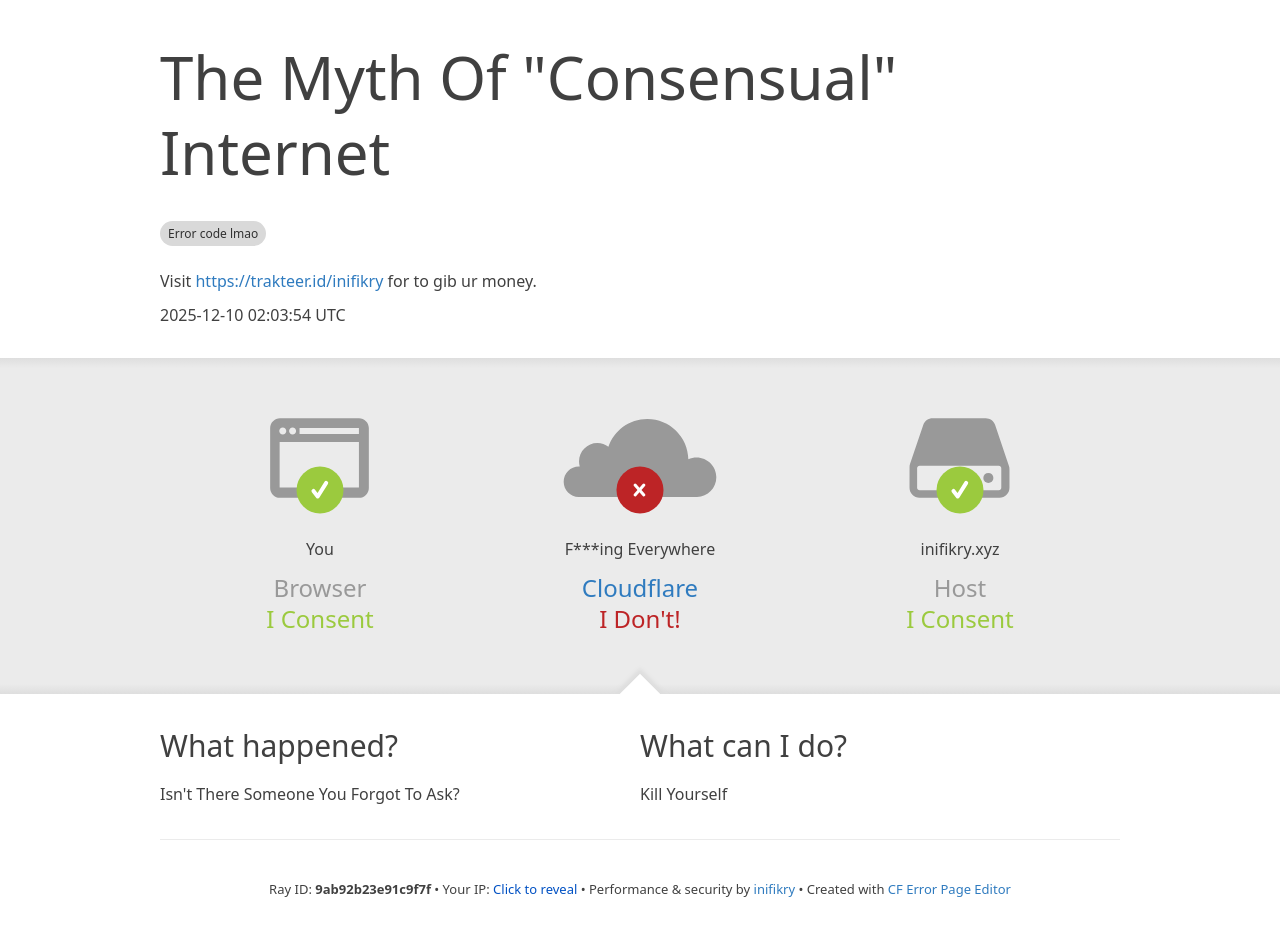
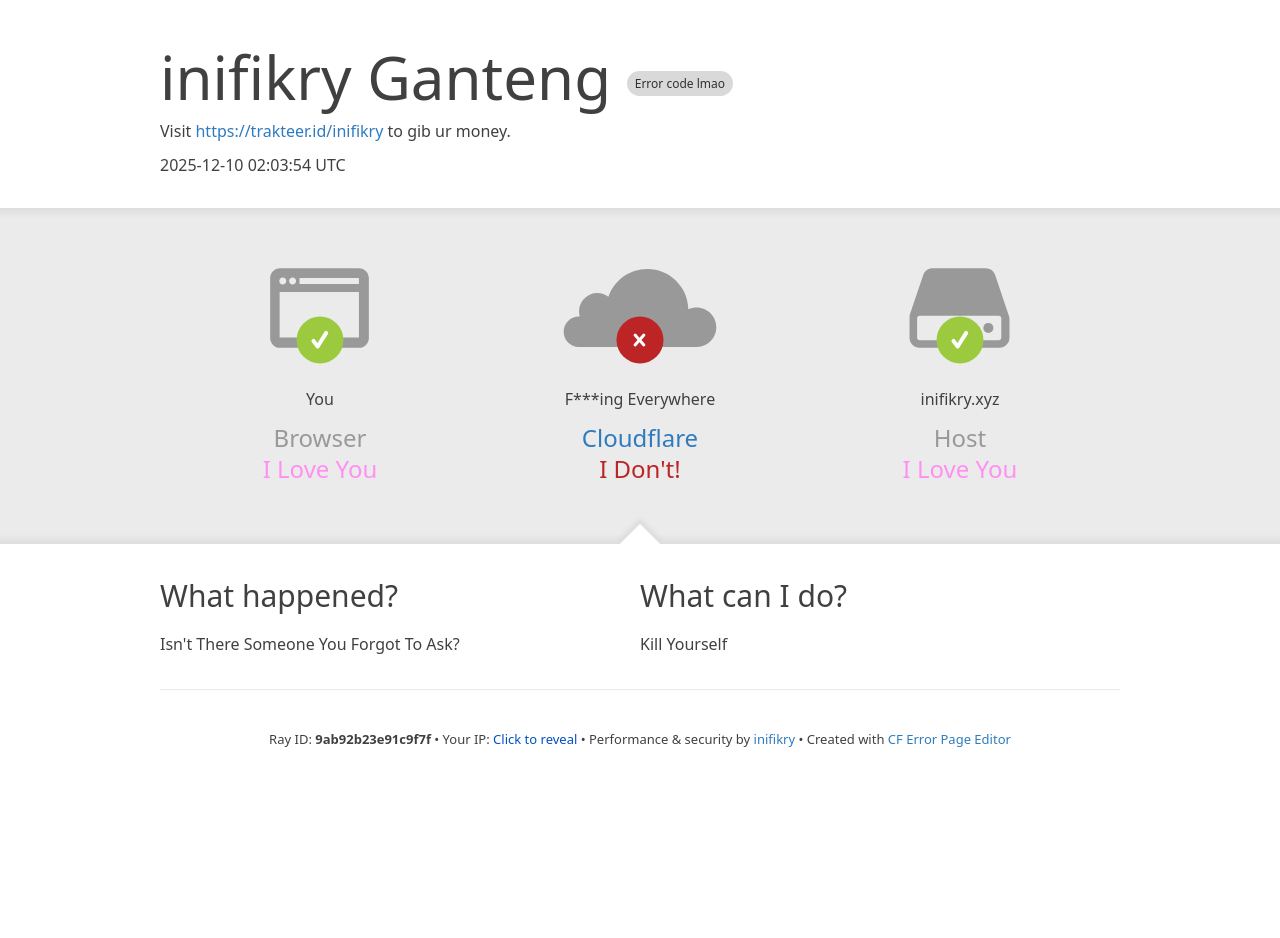
Before and after one commit to inifikry/inifikry.xyz, a website: page public/index.html in a window 1280 px wide. After the commit the page ends 800 px from the top, so only its background shows below. Drawn offline with Linux system fonts and the light colour scheme.

Commit message:
Update index.html

```diff
--- a/public/index.html
+++ b/public/index.html
@@ -1,7 +1,7 @@
 <!DOCTYPE html>
 <!-- saved from url=(0049)https://virt.moe/cloudflare-error-page/s/6x9yytkz -->
 <html class="no-js" lang="en-US"><plasmo-csui><template shadowrootmode="open"><div id="plasmo-shadow-container" style="z-index: 2147483647; position: relative;"><div id="plasmo-overlay-0" class="plasmo-csui-container" style="display: flex; position: absolute; top: 0px; left: 0px;"></div></div></template></plasmo-csui><plasmo-csui><template shadowrootmode="open"><div id="plasmo-shadow-container" style="z-index: 2147483647; position: relative;"><div id="plasmo-overlay-0" class="plasmo-csui-container" style="display: flex; position: absolute; top: 0px; left: 0px;"></div></div></template></plasmo-csui><!--<![endif]--><head><meta http-equiv="Content-Type" content="text/html; charset=UTF-8">
-<title>The Myth Of "Consensual" Internet</title>
+<title>inifikry Ganteng</title>
 
 
 <meta http-equiv="X-UA-Compatible" content="IE=Edge">
@@ -25,11 +25,11 @@
     <div id="cf-error-details" class="p-0">
         <header class="mx-auto pt-10 lg:pt-6 lg:px-8 w-240 lg:w-full mb-8">
             <h1 class="inline-block sm:block sm:mb-2 font-light text-60 lg:text-4xl text-black-dark leading-tight mr-2">
-                <span class="inline-block">The Myth Of "Consensual" Internet</span>
+                <span class="inline-block">inifikry Ganteng</span>
                 <span class="code-label">Error code lmao</span>
             </h1>
             <div>
-                Visit <a href="https://trakteer.id/inifikry" target="_blank" rel="noopener noreferrer">https://trakteer.id/inifikry</a> for to gib ur money.
+                Visit <a href="https://trakteer.id/inifikry" target="_blank" rel="noopener noreferrer">https://trakteer.id/inifikry</a> to gib ur money.
             </div>
             <div class="mt-3">2025-12-10 02:03:54 UTC</div>
         </header>
@@ -43,7 +43,7 @@
                         </div>
                         <span class="md:block w-full truncate">You</span>
                         <h3 class="md:inline-block mt-3 md:mt-0 text-2xl text-gray-600 font-light leading-1.3">Browser</h3>
-                        <span class="leading-1.3 text-2xl" style="color: #9bca3e">I Consent</span>
+                        <span class="leading-1.3 text-2xl" style="color: #ff90f1">I Love You</span>
                     </div>
                     <div id="cf-cloudflare-status" class="cf-error-source relative w-1/3 md:w-full py-15 md:p-0 md:py-8 md:text-left md:border-solid md:border-0 md:border-b md:border-gray-400 overflow-hidden float-left md:float-none text-center">
                         <div class="relative mb-10 md:m-0">
@@ -61,7 +61,7 @@
                         </div>
                         <span class="md:block w-full truncate">inifikry.xyz</span>
                         <h3 class="md:inline-block mt-3 md:mt-0 text-2xl text-gray-600 font-light leading-1.3">Host</h3>
-                        <span class="leading-1.3 text-2xl" style="color: #9bca3e">I Consent</span>
+                        <span class="leading-1.3 text-2xl" style="color: #ff90f1">I Love You</span>
                     </div>
                 </div>
             </div>
```
